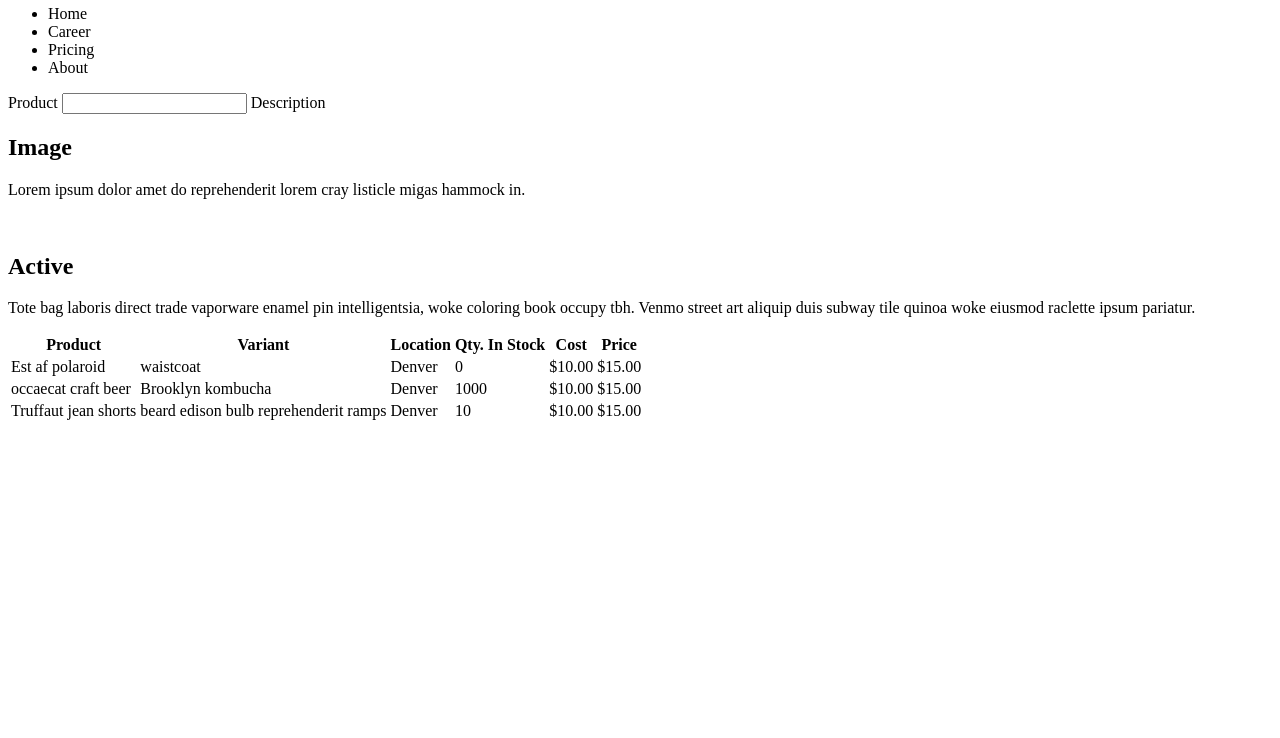
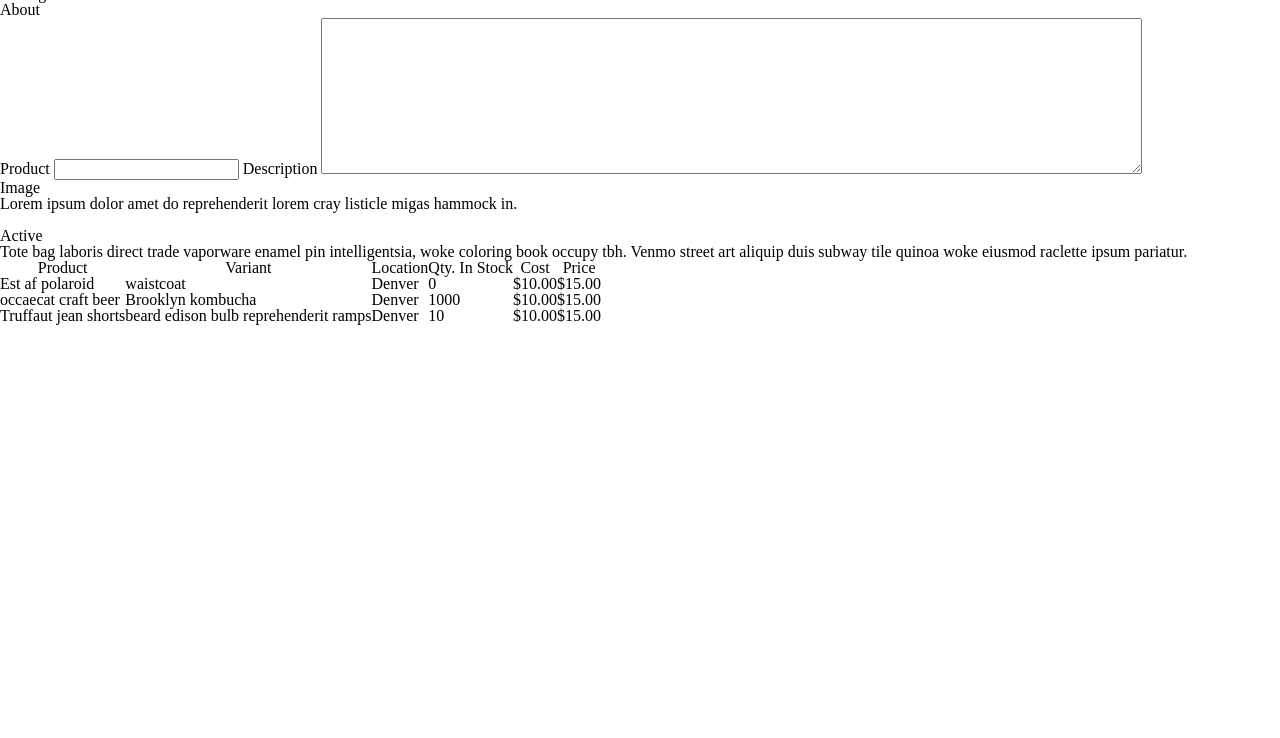
Before and after one commit to SamanthaLFreeman/cssPractice, a plain HTML site: page index.html in a window 1280 px wide. Shown: the part 62-800 px from the top of the page. Drawn offline with Linux system fonts and the light colour scheme.

Commit message:
Reset styling and padding from initial files

```diff
--- a/index.html
+++ b/index.html
@@ -2,6 +2,8 @@
 <html lang="en">
   <head>
     <title>CSS Practice</title>
+    <link rel="stylesheet" type="text/css" href="reset.css" />
+    <link rel="stylesheet" type="text/css" href="styles.css" />
   </head>
   <body>
     <nav>
@@ -18,7 +20,7 @@
         <label>Product</label>
         <input type="text" />
         <label>Description</label>
-        <blockquote></blockquote>
+        <textarea rows="10" cols="100"></textarea>
       </form>
       <section class="image-container">
         <h2>Image</h2>
--- /dev/null
+++ b/reset.css
@@ -0,0 +1,129 @@
+/* http://meyerweb.com/eric/tools/css/reset/
+   v2.0 | 20110126
+   License: none (public domain)
+*/
+
+html,
+body,
+div,
+span,
+applet,
+object,
+iframe,
+h1,
+h2,
+h3,
+h4,
+h5,
+h6,
+p,
+blockquote,
+pre,
+a,
+abbr,
+acronym,
+address,
+big,
+cite,
+code,
+del,
+dfn,
+em,
+img,
+ins,
+kbd,
+q,
+s,
+samp,
+small,
+strike,
+strong,
+sub,
+sup,
+tt,
+var,
+b,
+u,
+i,
+center,
+dl,
+dt,
+dd,
+ol,
+ul,
+li,
+fieldset,
+form,
+label,
+legend,
+table,
+caption,
+tbody,
+tfoot,
+thead,
+tr,
+th,
+td,
+article,
+aside,
+canvas,
+details,
+embed,
+figure,
+figcaption,
+footer,
+header,
+hgroup,
+menu,
+nav,
+output,
+ruby,
+section,
+summary,
+time,
+mark,
+audio,
+video {
+  margin: 0;
+  padding: 0;
+  border: 0;
+  font-size: 100%;
+  font: inherit;
+  vertical-align: baseline;
+}
+/* HTML5 display-role reset for older browsers */
+article,
+aside,
+details,
+figcaption,
+figure,
+footer,
+header,
+hgroup,
+menu,
+nav,
+section {
+  display: block;
+}
+body {
+  line-height: 1;
+}
+ol,
+ul {
+  list-style: none;
+}
+blockquote,
+q {
+  quotes: none;
+}
+blockquote:before,
+blockquote:after,
+q:before,
+q:after {
+  content: "";
+  content: none;
+}
+table {
+  border-collapse: collapse;
+  border-spacing: 0;
+}
--- /dev/null
+++ b/styles.css
@@ -0,0 +1,9 @@
+html {
+  box-sizing: border-box;
+}
+
+*,
+*:before,
+*:after {
+  box-sizing: inherit;
+}
```
